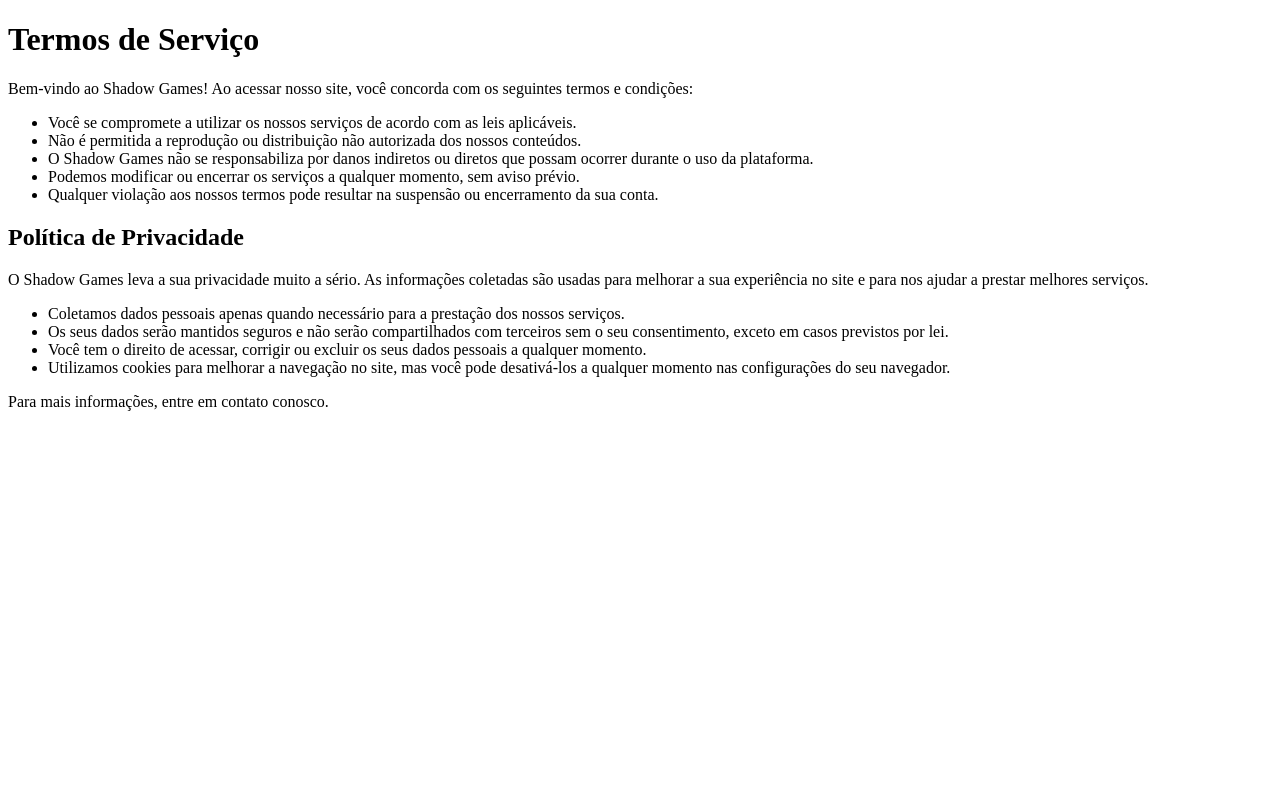
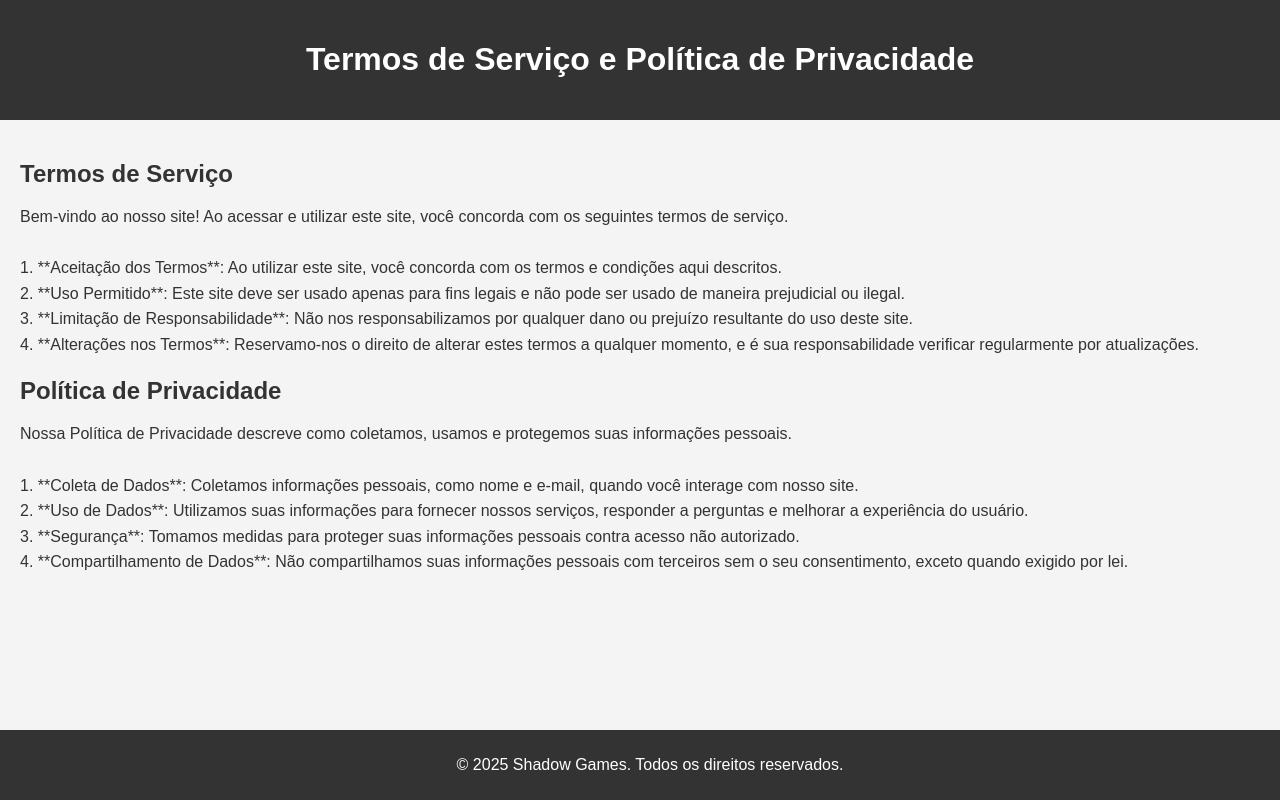
Before and after one commit to Shadowgamesps5/Shadow, a plain HTML site: page index.html in a window 1280 px wide. Drawn offline with Linux system fonts and the light colour scheme.

Commit message:
Update index.html

```diff
--- a/index.html
+++ b/index.html
@@ -1,32 +1,89 @@
 <!DOCTYPE html>
-<html lang="pt-BR">
+<html lang="pt-br">
 <head>
     <meta charset="UTF-8">
     <meta name="viewport" content="width=device-width, initial-scale=1.0">
-    <title>Shadow Games - Termos de Serviço e Política de Privacidade</title>
+    <title>Termos de Serviço e Política de Privacidade</title>
+    <style>
+        body {
+            font-family: Arial, sans-serif;
+            background-color: #f4f4f4;
+            color: #333;
+            margin: 0;
+            padding: 0;
+        }
+        header {
+            background-color: #333;
+            color: white;
+            padding: 20px;
+            text-align: center;
+        }
+        .container {
+            padding: 20px;
+        }
+        .section {
+            margin-bottom: 20px;
+        }
+        .title {
+            font-size: 24px;
+            margin-bottom: 10px;
+        }
+        .content {
+            font-size: 16px;
+            line-height: 1.6;
+        }
+        footer {
+            text-align: center;
+            padding: 10px;
+            background-color: #333;
+            color: white;
+            position: fixed;
+            bottom: 0;
+            width: 100%;
+        }
+    </style>
 </head>
 <body>
-    <h1>Termos de Serviço</h1>
-    <p>Bem-vindo ao Shadow Games! Ao acessar nosso site, você concorda com os seguintes termos e condições:</p>
-    <ul>
-        <li>Você se compromete a utilizar os nossos serviços de acordo com as leis aplicáveis.</li>
-        <li>Não é permitida a reprodução ou distribuição não autorizada dos nossos conteúdos.</li>
-        <li>O Shadow Games não se responsabiliza por danos indiretos ou diretos que possam ocorrer durante o uso da plataforma.</li>
-        <li>Podemos modificar ou encerrar os serviços a qualquer momento, sem aviso prévio.</li>
-        <li>Qualquer violação aos nossos termos pode resultar na suspensão ou encerramento da sua conta.</li>
-    </ul>
 
-    <h2>Política de Privacidade</h2>
-    <p>O Shadow Games leva a sua privacidade muito a sério. As informações coletadas são usadas para melhorar a sua experiência no site e para nos ajudar a prestar melhores serviços.</p>
-    <ul>
-        <li>Coletamos dados pessoais apenas quando necessário para a prestação dos nossos serviços.</li>
-        <li>Os seus dados serão mantidos seguros e não serão compartilhados com terceiros sem o seu consentimento, exceto em casos previstos por lei.</li>
-        <li>Você tem o direito de acessar, corrigir ou excluir os seus dados pessoais a qualquer momento.</li>
-        <li>Utilizamos cookies para melhorar a navegação no site, mas você pode desativá-los a qualquer momento nas configurações do seu navegador.</li>
-    </ul>
+    <header>
+        <h1>Termos de Serviço e Política de Privacidade</h1>
+    </header>
+
+    <div class="container">
+        <div class="section">
+            <h2 class="title">Termos de Serviço</h2>
+            <p class="content">
+                Bem-vindo ao nosso site! Ao acessar e utilizar este site, você concorda com os seguintes termos de serviço.
+                <br><br>
+                1. **Aceitação dos Termos**: Ao utilizar este site, você concorda com os termos e condições aqui descritos.
+                <br>
+                2. **Uso Permitido**: Este site deve ser usado apenas para fins legais e não pode ser usado de maneira prejudicial ou ilegal.
+                <br>
+                3. **Limitação de Responsabilidade**: Não nos responsabilizamos por qualquer dano ou prejuízo resultante do uso deste site.
+                <br>
+                4. **Alterações nos Termos**: Reservamo-nos o direito de alterar estes termos a qualquer momento, e é sua responsabilidade verificar regularmente por atualizações.
+            </p>
+        </div>
+
+        <div class="section">
+            <h2 class="title">Política de Privacidade</h2>
+            <p class="content">
+                Nossa Política de Privacidade descreve como coletamos, usamos e protegemos suas informações pessoais.
+                <br><br>
+                1. **Coleta de Dados**: Coletamos informações pessoais, como nome e e-mail, quando você interage com nosso site.
+                <br>
+                2. **Uso de Dados**: Utilizamos suas informações para fornecer nossos serviços, responder a perguntas e melhorar a experiência do usuário.
+                <br>
+                3. **Segurança**: Tomamos medidas para proteger suas informações pessoais contra acesso não autorizado.
+                <br>
+                4. **Compartilhamento de Dados**: Não compartilhamos suas informações pessoais com terceiros sem o seu consentimento, exceto quando exigido por lei.
+            </p>
+        </div>
+    </div>
 
     <footer>
-        <p>Para mais informações, entre em contato conosco.</p>
+        <p>&copy; 2025 Shadow Games. Todos os direitos reservados.</p>
     </footer>
+
 </body>
 </html>
```
